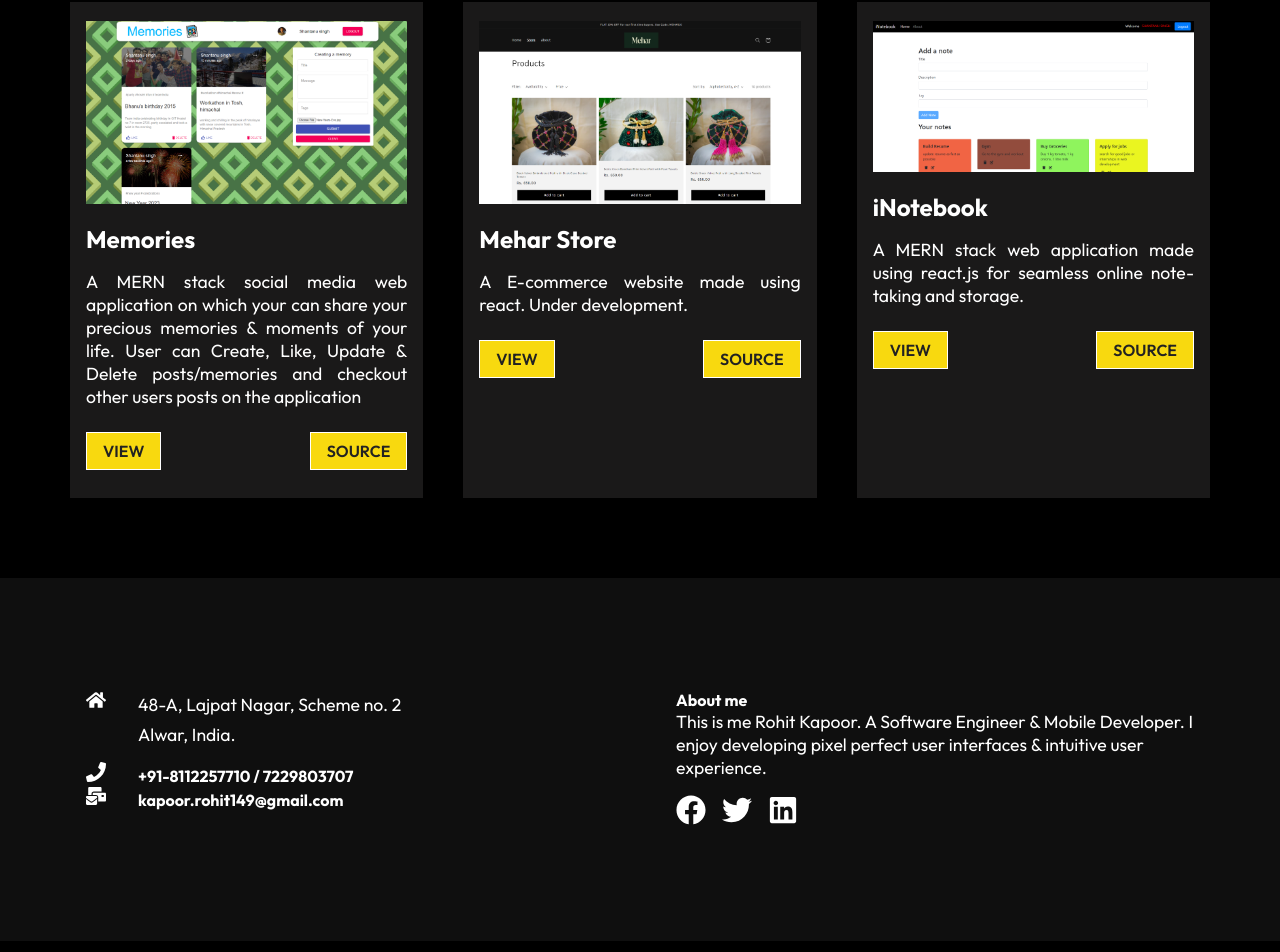
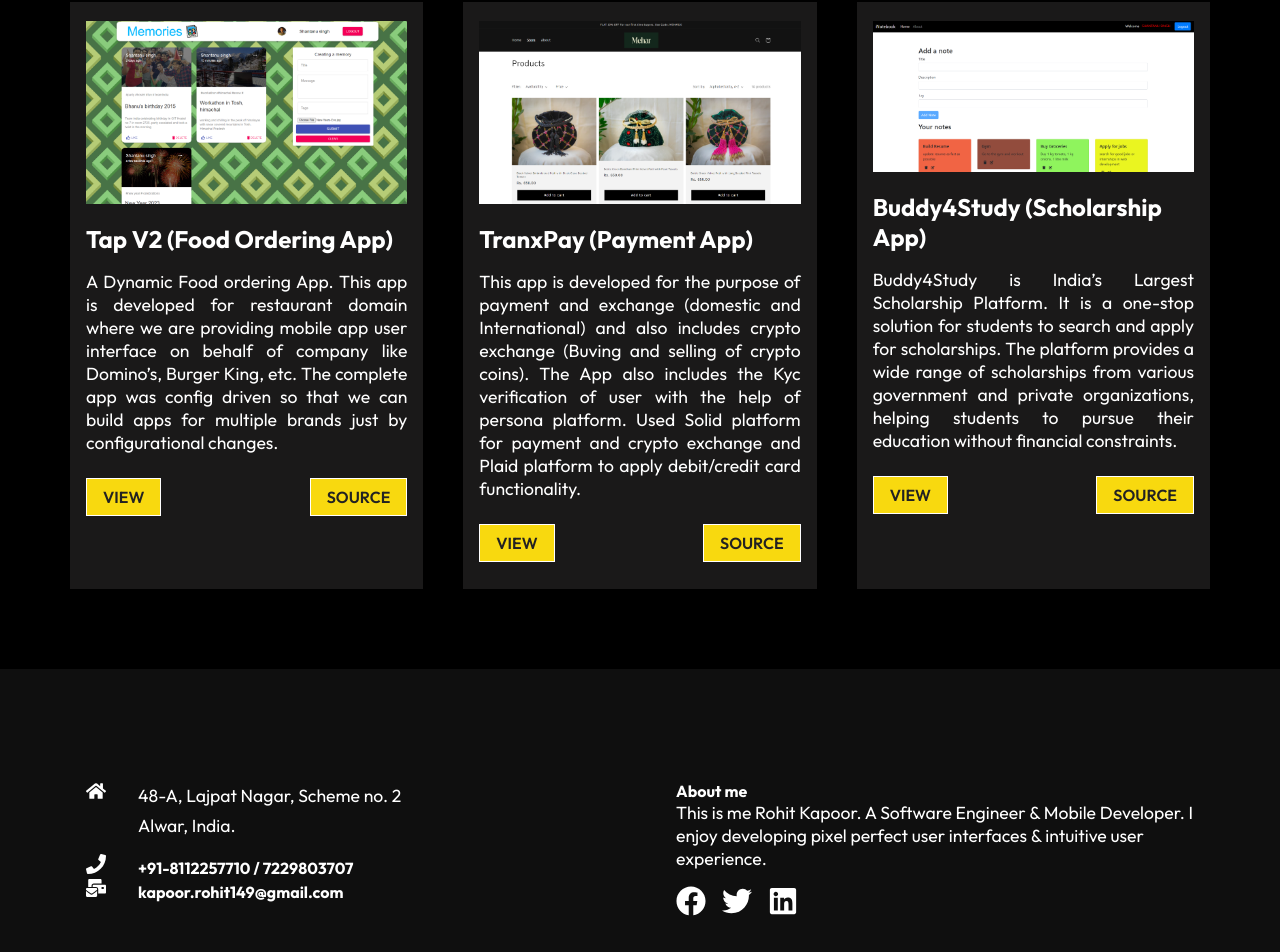
Before and after one commit to rohitkapoor09/My-Portfolio, a React (Create React App) app: page / in a window 1280 px wide. Shown: the part 934-1886 px from the top of the page. Built offline with nearby package versions, Linux system fonts and the light colour scheme.

Commit message:
latest-changes

```diff
--- a/src/Components/PricingCards.js
+++ b/src/Components/PricingCards.js
@@ -9,10 +9,23 @@
                 <div className="card">
                     <h3>- Basic -</h3>
                     <span className="bar"></span>
-                    <p className="btc">$100</p>
-                    <p>- 3 Days -</p>
-                    <p>- 3 pages -</p>
+                    <p className="btc">$5000 - $50000</p>
+                    <p>- Simple App (Basic UI) -</p>
+                    <p>- Minimal Features -</p>
                     <p>- Featured -</p>
+                    <p>- Resposive Design -</p>
+                    <Link to="/contact" className="btn">
+                        PURCHASE NOW
+                    </Link>
+                 </div>
+
+                 <div className="card">
+                    <h3>- Advanced -</h3>
+                    <span className="bar"></span>
+                    <p className="btc">$15000 - $35000</p>
+                    <p>- Mid-Level App -</p>
+                    <p>- Advanced UI -</p>
+                    <p>- API Integrations, Backend -</p>
                     <p>- Resposive Design -</p>
                     <Link to="/contact" className="btn">
                         PURCHASE NOW
@@ -22,23 +35,10 @@
                  <div className="card">
                     <h3>- Premium -</h3>
                     <span className="bar"></span>
-                    <p className="btc">$200</p>
-                    <p>- 2 Days -</p>
-                    <p>- 5 pages -</p>
-                    <p>- Featured -</p>
-                    <p>- Resposive Design -</p>
-                    <Link to="/contact" className="btn">
-                        PURCHASE NOW
-                    </Link>
-                 </div>
-
-                 <div className="card">
-                    <h3>- Business -</h3>
-                    <span className="bar"></span>
-                    <p className="btc">$300</p>
-                    <p>- 5 Days -</p>
-                    <p>- 8 pages -</p>
-                    <p>- Featured -</p>
+                    <p className="btc">$35000 - $80000</p>
+                    <p>- Complex App -</p>
+                    <p>- Real-time Features -</p>
+                    <p>- AI/ML High customization -</p>
                     <p>- Resposive Design -</p>
                     <Link to="/contact" className="btn">
                         PURCHASE NOW
--- a/src/Components/WorkCardData.js
+++ b/src/Components/WorkCardData.js
@@ -6,27 +6,27 @@
 const ProjectCardData = [
     {
         imagesrc: pro1,
-        title: "Memories",
-        text: "A MERN stack social media web application on which your can share your precious memories & moments of your life. User can Create, Like, Update & Delete posts/memories and checkout other users posts on the application",
-        view: "https://memories-albumapp.netlify.app/",
-        source: "https://github.com/shantanu-singh01/memories"
+        title: "Tap V2 (Food Ordering App)",
+        text: "A Dynamic Food ordering App. This app is developed for restaurant domain where we are providing mobile app user interface on behalf of company like Domino’s, Burger King, etc. The complete app was config driven so that we can build apps for multiple brands just by configurational changes.",
+        view: "https://play.google.com/store/apps/details?id=in.burgerking.android&hl=en",
+        // source: "https://github.com/shantanu-singh01/memories"
 
     },
     {
         imagesrc: pro2,
-        title: "Mehar Store",
-        text: "A E-commerce website made using react. Under development.",
-        view: "https://meharstore.com/",
-        source: "https://meharstore.com/"
+        title: "TranxPay (Payment App)",
+        text: "This app is developed for the purpose of payment and exchange (domestic and International) and also includes crypto exchange (Buving and selling of crypto coins). The App also includes the Kyc verification of user with the help of persona platform. Used Solid platform for payment and crypto exchange and Plaid platform to apply debit/credit card functionality.",
+        view: "https://www.visiot.net/projects/tranxpay",
+        // source: "https://meharstore.com/"
 
 
     },
     {
         imagesrc: pro3,
-        title: "iNotebook",
-        text: "A MERN stack web application made using react.js for seamless online note-taking and storage.",
-        view: "https://chimerical-cendol-c157a9.netlify.app/login",
-        source: "https://github.com/shantanu-singh01/inotebook"
+        title: "Buddy4Study (Scholarship App)",
+        text: "Buddy4Study is India’s Largest Scholarship Platform. It is a one-stop solution for students to search and apply for scholarships. The platform provides a wide range of scholarships from various government and private organizations, helping students to pursue their education without financial constraints.",
+        view: "https://play.google.com/store/search?q=buddy4study%20scholarship%20app&c=apps&hl=en",
+        // source: "https://github.com/shantanu-singh01/inotebook"
 
 
     }
```
